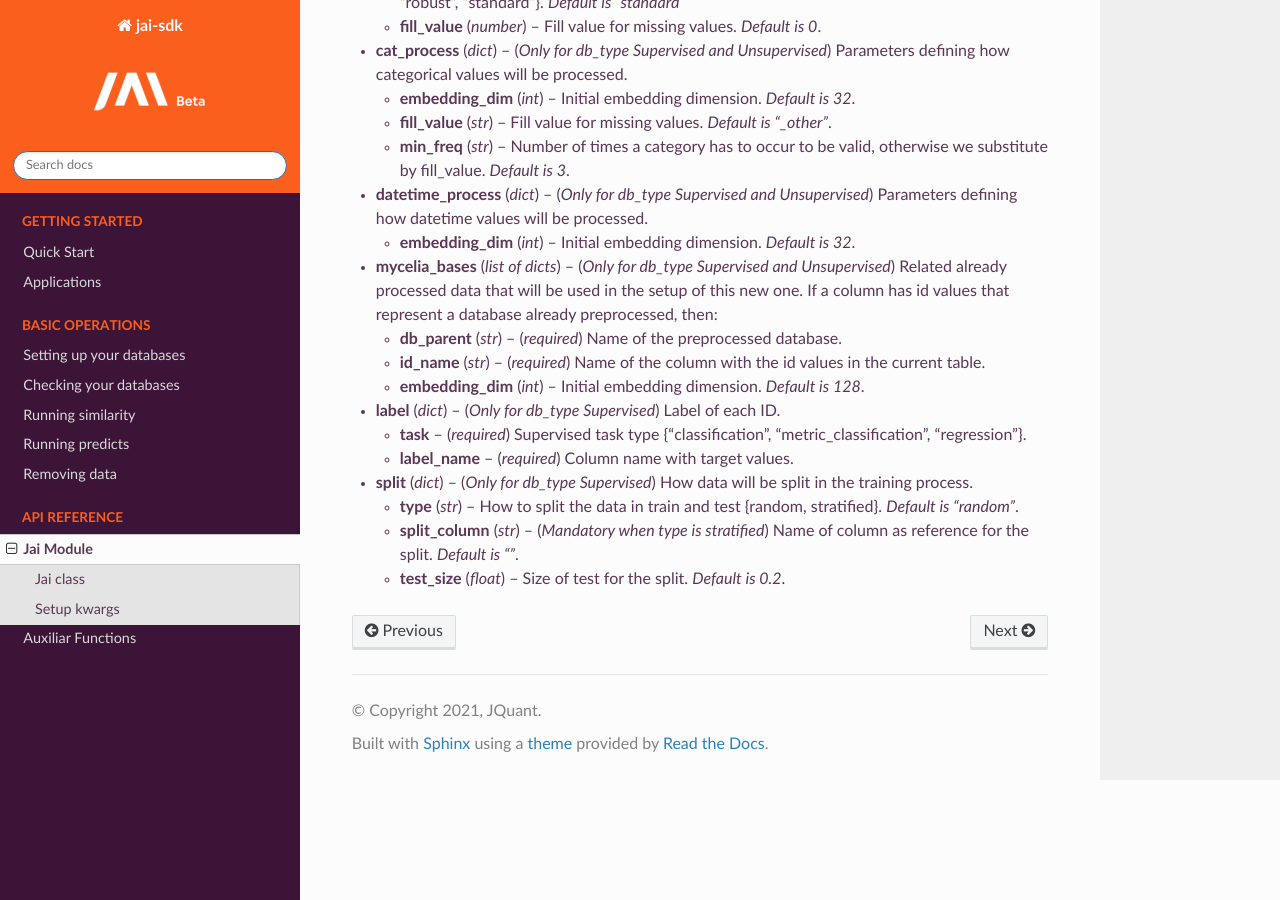
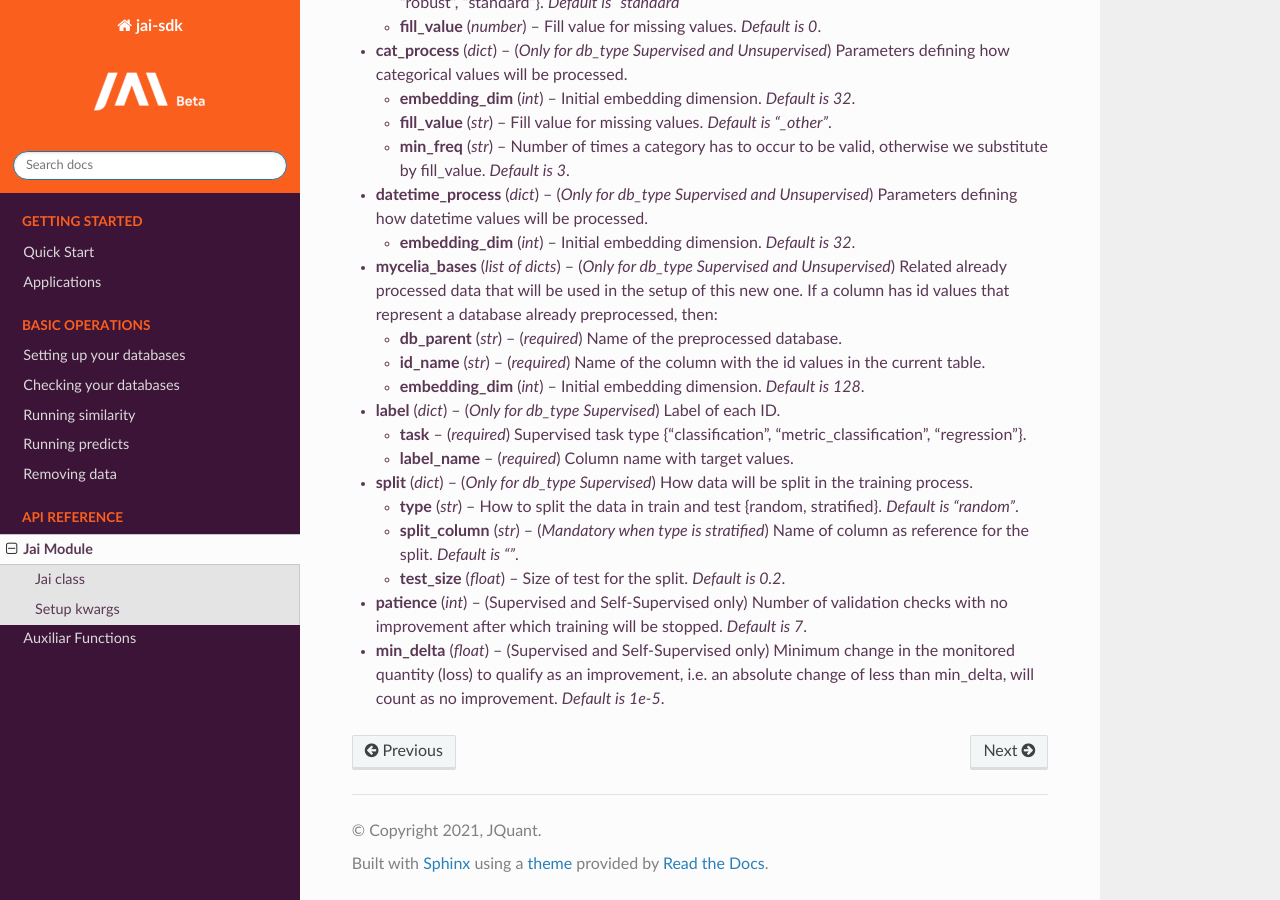
Before and after one commit to jquant/jai-sdk, a Sphinx documentation site: the page built from docs/source/jai.rst, in a window 1280 px wide and 900 px high, scrolled down 1893 px. Built offline with Sphinx 7.4.7 and the Read the Docs theme 2.0.0, drawn with Linux system fonts in a browser that asks for light colours.

Commit message:
documentation

```diff
--- a/docs/source/jai.rst
+++ b/docs/source/jai.rst
@@ -133,3 +133,9 @@ it were in the body of a POST method.
   * **type** (*str*) -- How to split the data in train and test {random, stratified}. *Default is "random"*.
   * **split_column** (*str*) -- (*Mandatory when type is stratified*) Name of column as reference for the split. *Default is ""*.
   * **test_size** (*float*) -- Size of test for the split. *Default is 0.2*.
+
+* **patience** (*int*) -- (Supervised and Self-Supervised only) Number of validation checks with no improvement after which training will be stopped.
+  *Default is 7*.
+
+* **min_delta** (*float*) -- (Supervised and Self-Supervised only) Minimum change in the monitored quantity (loss) to qualify as an improvement,
+  i.e. an absolute change of less than min_delta, will count as no improvement. *Default is 1e-5*.
```
